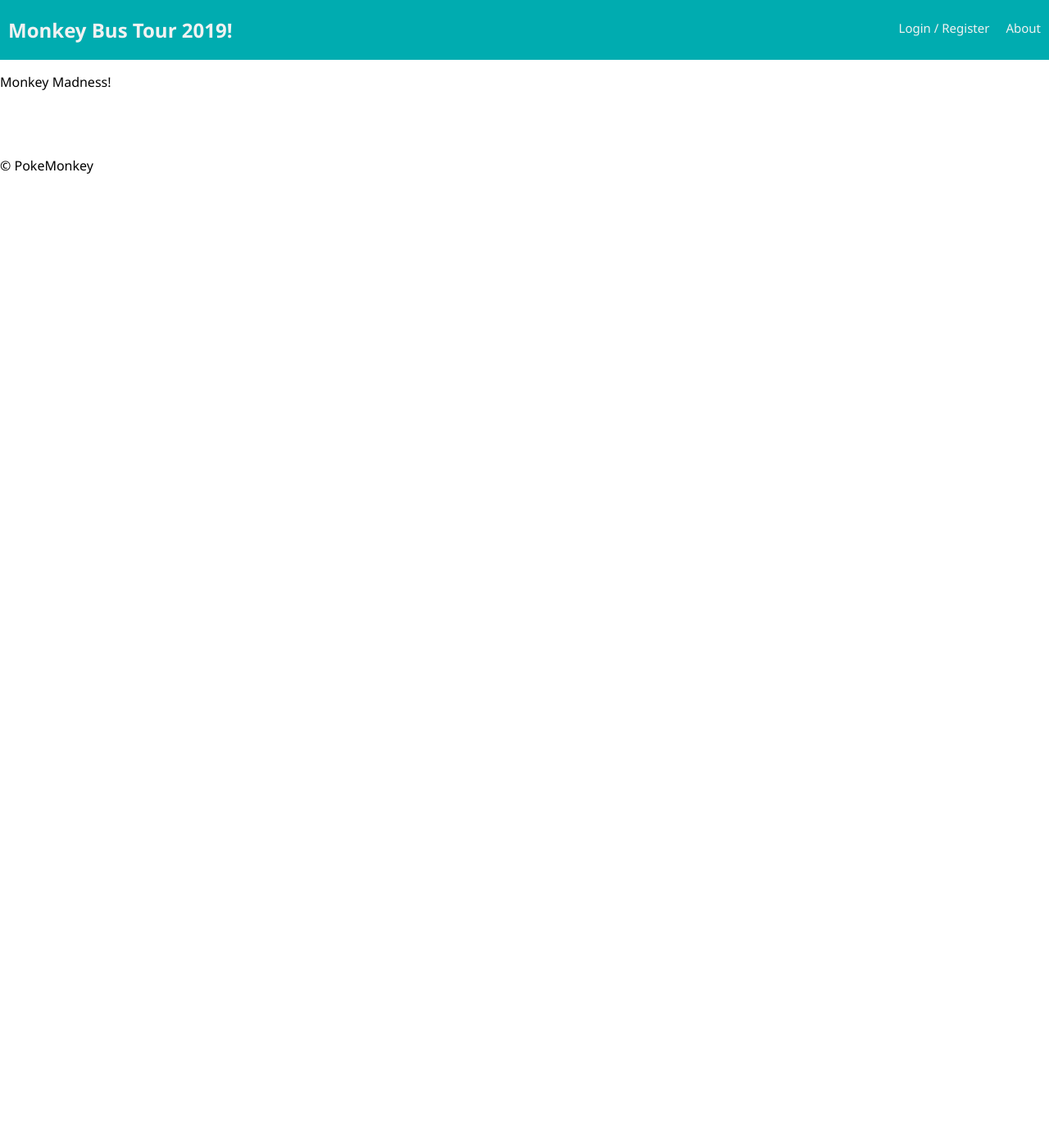
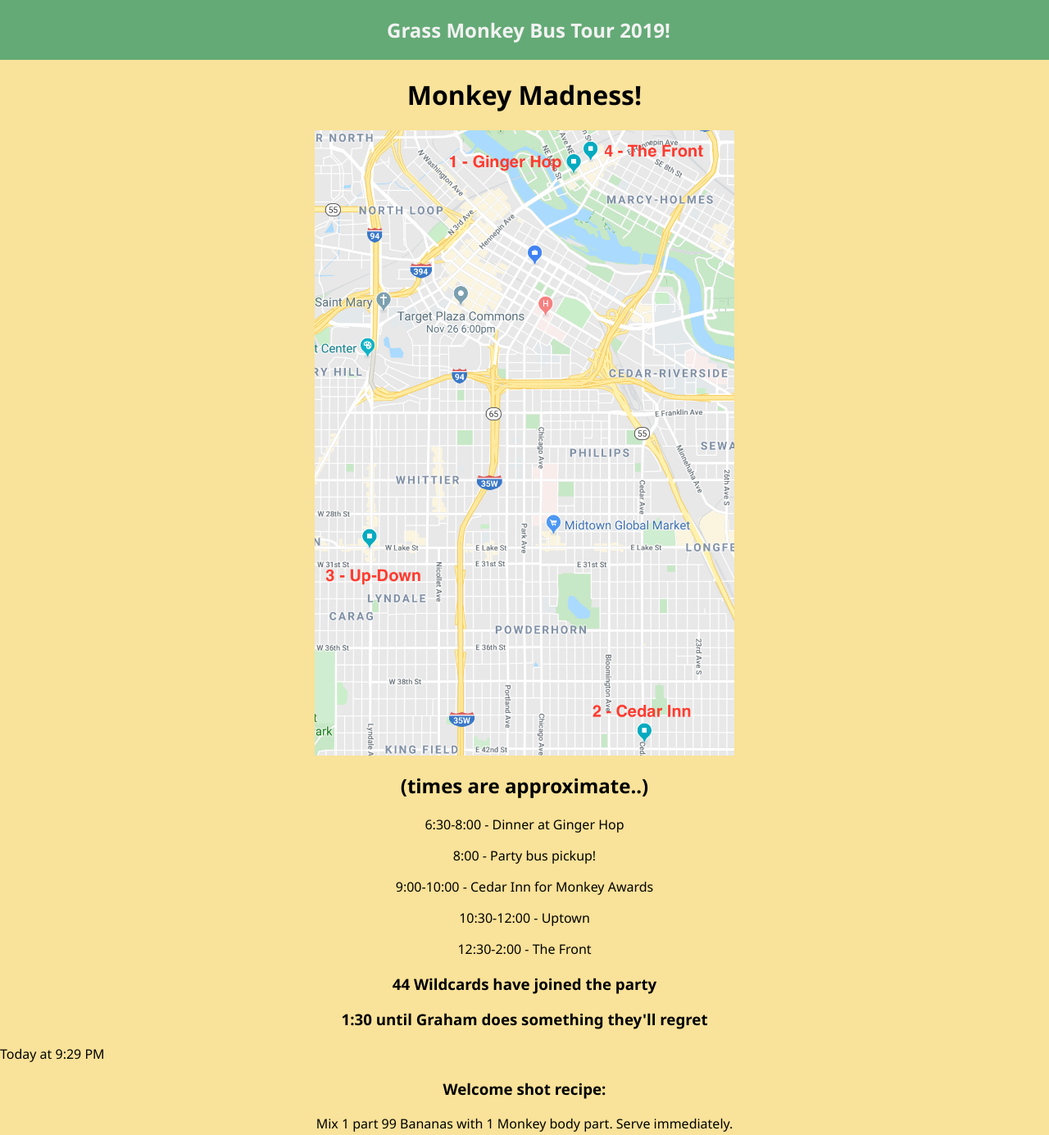
Before and after one commit to dlfedie/grassmonkeyapp, a React app: page /#/about in a window 1280 px wide. Shown: the top 1385 px of the page at 82% size. Before the commit the page ends 800 px from the top, so only its background shows below. Built offline with nearby package versions, Linux system fonts and the light colour scheme; no server answers.

```diff
--- a/package.json
+++ b/package.json
@@ -9,6 +9,7 @@
     "cookie-session": "^2.0.0-beta.3",
     "dotenv": "^4.0.0",
     "express": "^4.16.4",
+    "moment": "^2.24.0",
     "passport": "^0.4.0",
     "passport-local": "^1.0.0",
     "pg": "^7.9.0",
--- a/src/components/AboutPage/AboutPage.js
+++ b/src/components/AboutPage/AboutPage.js
@@ -1,27 +1,68 @@
 import React, { Component } from 'react';
 
+import monkeyMap from '../images/monkeyMap.jpg';
+import moment from 'moment';
+
 class AboutPage extends Component {
+  state = {
+    timeToGo: 0
+  }
+
+  componentDidMount() {
+    this.setTime();
+  }
+
+  setTime = () => {
+    let clock = moment().add(90, 'seconds').calendar();
+    this.setState({
+      timeToGo: clock
+    })
+  }
+
   render() {
+
+
+
     return (
       <div>
-        <div>
-          <p>
-            Monkey Madness!
-          </p>
-        </div>
+        <h1>
+          Monkey Madness!
+        </h1>
+        <img src={monkeyMap} alt="map" className="monkeyMap" />
+        <h2>
+          (times are approximate..)
+        </h2>
+        <p>
+          6:30-8:00 - Dinner at Ginger Hop
+        </p>
+        <p>
+          8:00 - Party bus pickup!
+        </p>
+        <p>
+          9:00-10:00 - Cedar Inn for Monkey Awards
+        </p>
+        <p>
+          10:30-12:00 - Uptown
+        </p>
+        <p>
+          12:30-2:00 - The Front
+        </p>
+        <h3>
+          44 Wildcards have joined the party
+        </h3>
+        <h3>
+          1:30 until Graham does something they'll regret
+        </h3>
+        {this.state.timeToGo}
+        <h3>
+          Welcome shot recipe:
+        </h3>
+        <p>
+          Mix 1 part 99 Bananas with 1 Monkey body part. Serve immediately.
+        </p>
       </div>
     )
   }
 }
 
-// const AboutPage = () => (
-//   <div>
-//     <div>
-//       <p>
-//         This about page is for anyone to read!
-//       </p>
-//     </div>
-//   </div>
-// );
-
 export default AboutPage;
--- a/src/components/App/App.css
+++ b/src/components/App/App.css
@@ -1,6 +1,7 @@
 body {
     font-family: 'Segoe UI', Tahoma, Geneva, Verdana, sans-serif;
     margin: 0px;
+    background-color: #f9e299;
 }
 
 .alert {
@@ -47,3 +48,14 @@
     border-bottom:1px solid #444;
     cursor: pointer;
 }
+
+h1, h2, h3, h4, h5, p {
+    text-align: center;
+}
+
+.monkeyMap {
+    display: block;
+    margin-left: auto;
+    margin-right: auto;
+    width: 40%;
+}
--- a/src/components/Nav/Nav.css
+++ b/src/components/Nav/Nav.css
@@ -8,7 +8,9 @@
 
 .nav {
   overflow: hidden;
-  background-color: #00acb0;
+  background-color: #64aa76;
+  /* 100, 170, 118 */
+  text-align: center;
 }
 
 .nav-link {
--- a/src/components/Nav/Nav.js
+++ b/src/components/Nav/Nav.js
@@ -6,16 +6,16 @@
 
 const Nav = (props) => (
   <div className="nav">
-    <Link to="/home">
-      <h2 className="nav-title">Monkey Bus Tour 2019!</h2>
+    <Link to="/about">
+      <h2 className="nav-title">Grass Monkey Bus Tour 2019!</h2>
     </Link>
     <div className="nav-right">
-      <Link className="nav-link" to="/home">
+      {/* <Link className="nav-link" to="/home"> */}
         {/* Show this link if they are logged in or not,
         but call this link 'Home' if they are logged in,
         and call this link 'Login / Register' if they are not */}
-        {props.user.id ? 'Home' : 'Login / Register'}
-      </Link>
+        {/* {props.user.id ? 'Home' : 'Login / Register'} */}
+      {/* </Link> */}
       {/* Show the link to the info page and the logout button if the user is logged in */}
       {props.user.id && (
         <>
@@ -26,9 +26,9 @@
         </>
       )}
       {/* Always show this link since the about page is not protected */}
-      <Link className="nav-link" to="/about">
+      {/* <Link className="nav-link" to="/about">
         About
-      </Link>
+      </Link> */}
     </div>
   </div>
 );
```
Also changed, not shown: src/components/images/monkeyMap.jpg (added).
